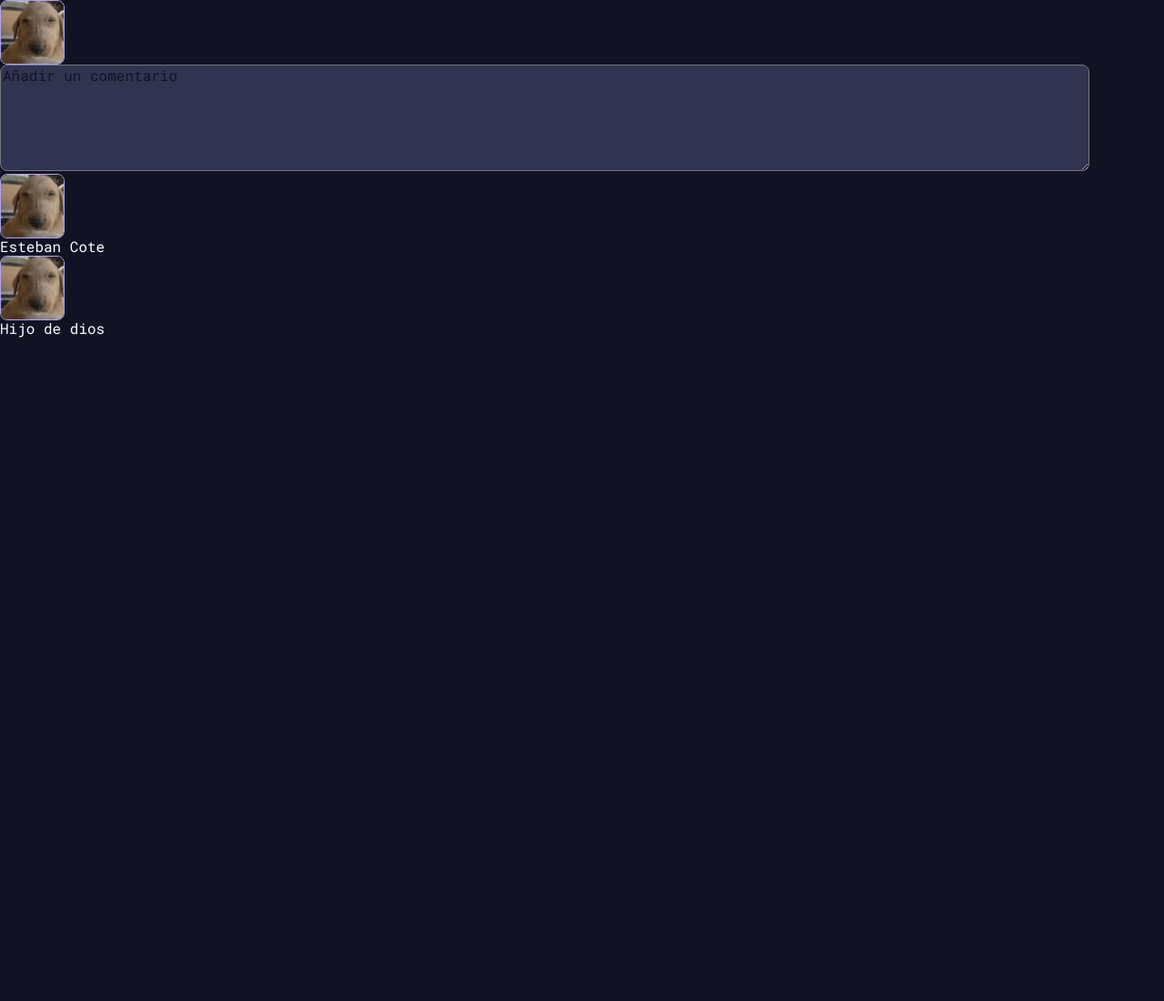
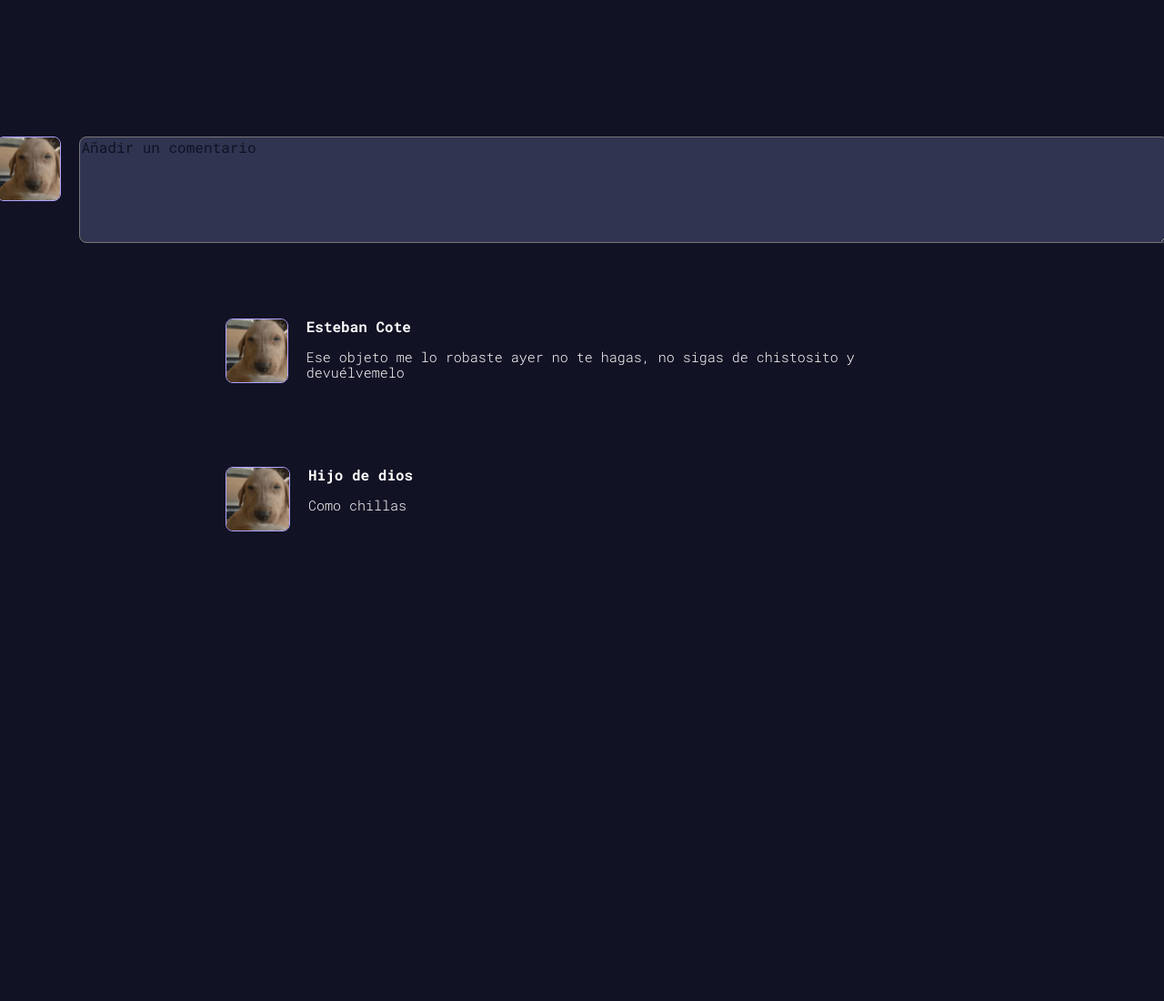
Before and after one commit to Dilan03/Found-it-, a PHP site: page /paginas/componentes/comentarios.html in a window 1280 px wide. Shown: the whole page at 91% size. Before the commit the page ends 371 px from the top, so only its background shows below. Run offline with PHP 8.4, Linux system fonts and the light colour scheme.

Commit message:
update de comentarios

```diff
--- a/Maquetación/css/jesus.css
+++ b/Maquetación/css/jesus.css
@@ -112,9 +112,10 @@
     border-radius: var(--border-8);
     background: var(--morado-4);
     color: var(--blanco-);
+    margin-left: 20px;
 }
 
-::placeholder{
+::placeholder {
     color: var(--morado-bg);
 }
 
@@ -122,3 +123,37 @@
     float: left;
     margin-right: 10;
 }*/
+
+label{
+    font-family: RobotoMono-Bold;
+    src: url(../assets/fonts/RobotoMono-Bold.ttf);
+    padding-left: 20px;
+}
+p {
+    font-family: RobotoMono-Light;
+    src: url(../assets/fonts/RobotoMono-Light.ttf);
+    font-size: 15px;
+    padding-left: 20px;
+}
+
+.comentar{
+    display: flex;
+    align-self: center;
+}
+
+.user_1{
+    display: flex;
+    align-self: center;
+    width: 80%;
+    padding-top: 80px;
+}
+.user_2{
+    display: flex;
+    align-self: center;
+    width: 80%;
+    padding-top: 80px;
+}
+
+body{
+    padding: 150px;
+}
--- a/Maquetación/paginas/componentes/comentarios.html
+++ b/Maquetación/paginas/componentes/comentarios.html
@@ -14,43 +14,42 @@
 
     <title></title>
 </head>
+
 <body>
-    <div>
-    <i>
-        <img class="options__user hideElement" src="../../assets/icons/user-box.svg" >
+    <div class="comentar">
+        <img class="options__user hideElement" src="../../assets/icons/user-box.svg">
 
         <div class="profilepic">
-            <img class="izquierda_1" src="../../assets/images/perroperfil.png" alt="profilepic">
-        </div>
-    </i>
+            <img src="../../assets/images/perroperfil.png" alt="profilepic">
         </div>
         <div>
         <textarea name="comenta" id="comenta" cols="100" rows="10" placeholder="Añadir un comentario"></textarea>
         </div>
-    <div>
-        <i>
-            <img class="options__user hideElement" src="../../assets/icons/user-box.svg" >
+    </div>
+    <div class="user_1">
+        <img class="options__user hideElement" src="../../assets/icons/user-box.svg">
 
         <div class="profilepic">
-                <img class="izquierda_2" src="../../assets/images/perroperfil.png" alt="profilepic">
-            </div>
-        </i>
+            <img src="../../assets/images/perroperfil.png" alt="profilepic">
         </div>
         <div>
-        <label for="usuario_1">Esteban Cote</label>
+            <label for="usuario_1">Esteban Cote</label><br>
+            <p>Ese objeto me lo robaste ayer no te hagas, no sigas de chistosito y devuélvemelo </p>
         </div>
-    <div>
-        <i>
-            <img class="options__user hideElement" src="../../assets/icons/user-box.svg" >
+    </div>
+
+    <div class="user_2">
+        <img class="options__user hideElement" src="../../assets/icons/user-box.svg">
 
         <div class="profilepic">
-                <img class="izquierda_3" src="../../assets/images/perroperfil.png" alt="profilepic">
-            </div>
-        </i>
+            <img src="../../assets/images/perroperfil.png" alt="profilepic">
         </div>
         <div>
             <label for="usuario_2">Hijo de dios</label>
+            <p>Como chillas</p>
+        </div>
     </div>
 
 </body>
+
 </html>
```
Lines whose indentation alone changed are shown as unchanged.
